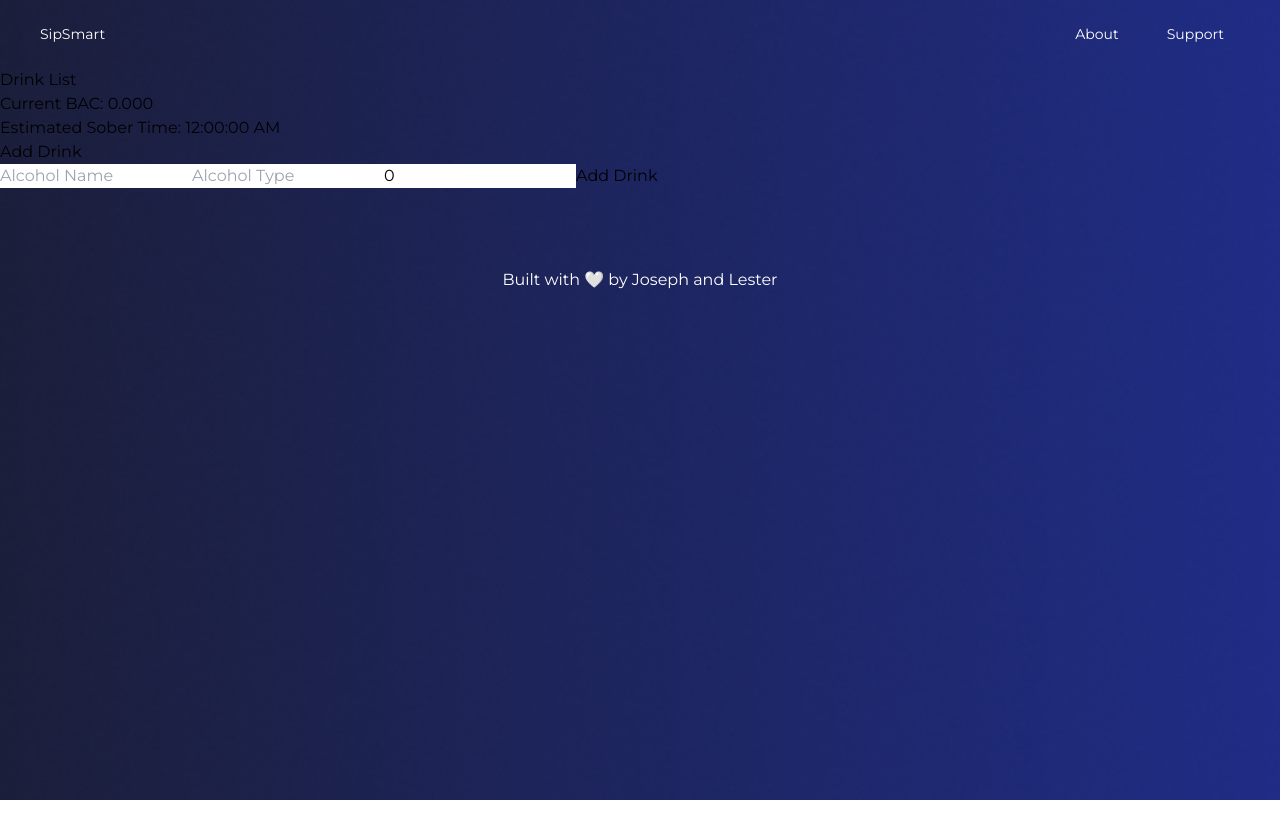
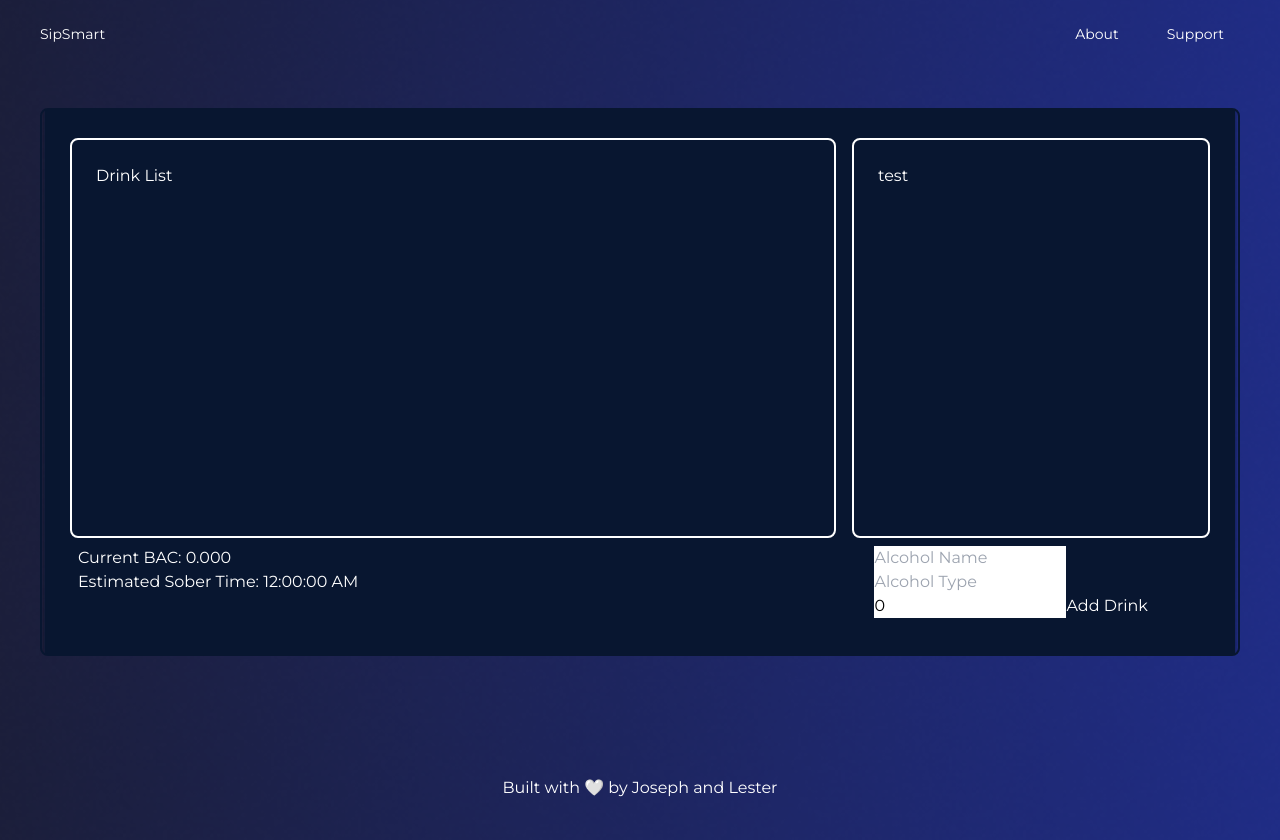
Before and after one commit to josephsookim/alcoholtracker, a Next.js app in the folder alc-tracker/: page /tracker in a window 1280 px wide. Before the commit the page ends 800 px from the top, so only its background shows below. Built offline with nearby package versions, Linux system fonts and the light colour scheme.

Commit message:
:art: Improve tracker layout/elements positioning.

```diff
--- a/alc-tracker/src/app/components/tracker/AddDrinkButton.tsx
+++ b/alc-tracker/src/app/components/tracker/AddDrinkButton.tsx
@@ -27,20 +27,22 @@ const AddDrinkForm = () => {
 
   return (
     <div>
-      <h2>Add Drink</h2>
       <input
+        className="text-black"
         type="text"
         value={alcoholName}
         onChange={(e) => setAlcoholName(e.target.value)}
         placeholder="Alcohol Name"
       />
       <input
+        className="text-black"
         type="text"
         value={alcoholType}
         onChange={(e) => setAlcoholType(e.target.value)}
         placeholder="Alcohol Type"
       />
       <input
+        className="text-black"
         type="number"
         value={servingAmount}
         onChange={(e) => setServingAmount(parseFloat(e.target.value))}
--- a/alc-tracker/src/app/components/tracker/DrinkList.tsx
+++ b/alc-tracker/src/app/components/tracker/DrinkList.tsx
@@ -1,10 +1,8 @@
 import React from 'react';
 import { useDrinks } from '@/app/components/tracker/context/DrinkContext';
-import { useUserStatus } from '@/app/components/tracker/context/UserContext';
 
 const DrinkList = () => {
   const { drinks } = useDrinks();
-  const { userStatus } = useUserStatus();
 
   return (
     <div>
@@ -16,10 +14,6 @@ const DrinkList = () => {
           </li>
         ))}
       </ul>
-      <div>
-        <h3>Current BAC: {userStatus.currentBAC.toFixed(3)}</h3>
-        <h3>Estimated Sober Time: {new Date(userStatus.soberTimestamp).toLocaleTimeString()}</h3>
-      </div>
     </div>
   );
 };
--- a/alc-tracker/src/app/components/tracker/DrinkTracker.tsx
+++ b/alc-tracker/src/app/components/tracker/DrinkTracker.tsx
@@ -1,17 +1,45 @@
 "use client";
 
 import DrinkList from "@/app/components/tracker/DrinkList";
+import UserStatus from "@/app/components/tracker/UserStatus";
 import AddDrinkButton from "@/app/components/tracker/AddDrinkButton";
-import { DrinkProvider } from "@/app/components/tracker/context/DrinkContext"
-import { UserProvider } from "@/app/components/tracker/context/UserContext"
+import { DrinkProvider } from "@/app/components/tracker/context/DrinkContext";
+import { UserProvider } from "@/app/components/tracker/context/UserContext";
 
 export default function DrinkTracker() {
   return (
-      <div>
+    <div
+      className="w-full max-h-lg mx-auto p-7 text-white rounded-lg border-2 border-[#081630]"
+      style={{
+        backgroundImage: `url('/tracker-bg.svg')`,
+        backgroundSize: 'cover',
+        backgroundRepeat: 'no-repeat',
+        backgroundPosition: 'center',
+      }}
+    >
       <UserProvider>
       <DrinkProvider>
-              <DrinkList/>
-              <AddDrinkButton/>
+        {/* Flex container with 70% and 30% split */}
+        <div className="flex">
+          <div className="flex-[7] border-2 border-white p-6 rounded-lg min-h-[50vh]">
+            <DrinkList />
+          </div>
+
+          <div className="flex-[3] border-2 border-white p-6 rounded-lg ml-4 min-h-[50vh]">
+            test
+          </div>
+        </div>
+
+        {/* Separate row for the providers */}
+        <div className="flex">
+          <div className="flex-[7] p-2 rounded-lg">
+            <UserStatus />
+          </div>
+
+          <div className="flex-[3] p-2 rounded-lg ml-4">
+            <AddDrinkButton />
+          </div>
+        </div>
       </DrinkProvider>
       </UserProvider>
     </div>
--- /dev/null
+++ b/alc-tracker/src/app/components/tracker/UserStatus.tsx
@@ -0,0 +1,17 @@
+import React from 'react';
+import { useUserStatus } from '@/app/components/tracker/context/UserContext';
+
+const UserStatus = () => {
+  const { userStatus } = useUserStatus();
+
+  return (
+    <div>
+      <div>
+        <h3>Current BAC: {userStatus.currentBAC.toFixed(3)}</h3>
+        <h3>Estimated Sober Time: {new Date(userStatus.soberTimestamp).toLocaleTimeString()}</h3>
+      </div>
+    </div>
+  );
+};
+
+export default UserStatus;
--- a/alc-tracker/src/app/tracker/page.tsx
+++ b/alc-tracker/src/app/tracker/page.tsx
@@ -5,7 +5,7 @@ import Link from 'next/link';
 
 export default function Home() {
   return (
-    <div>
+    <div className="p-10">
       <DrinkTracker/>
     </div>
   );
```
Lines whose indentation alone changed are shown as unchanged.
